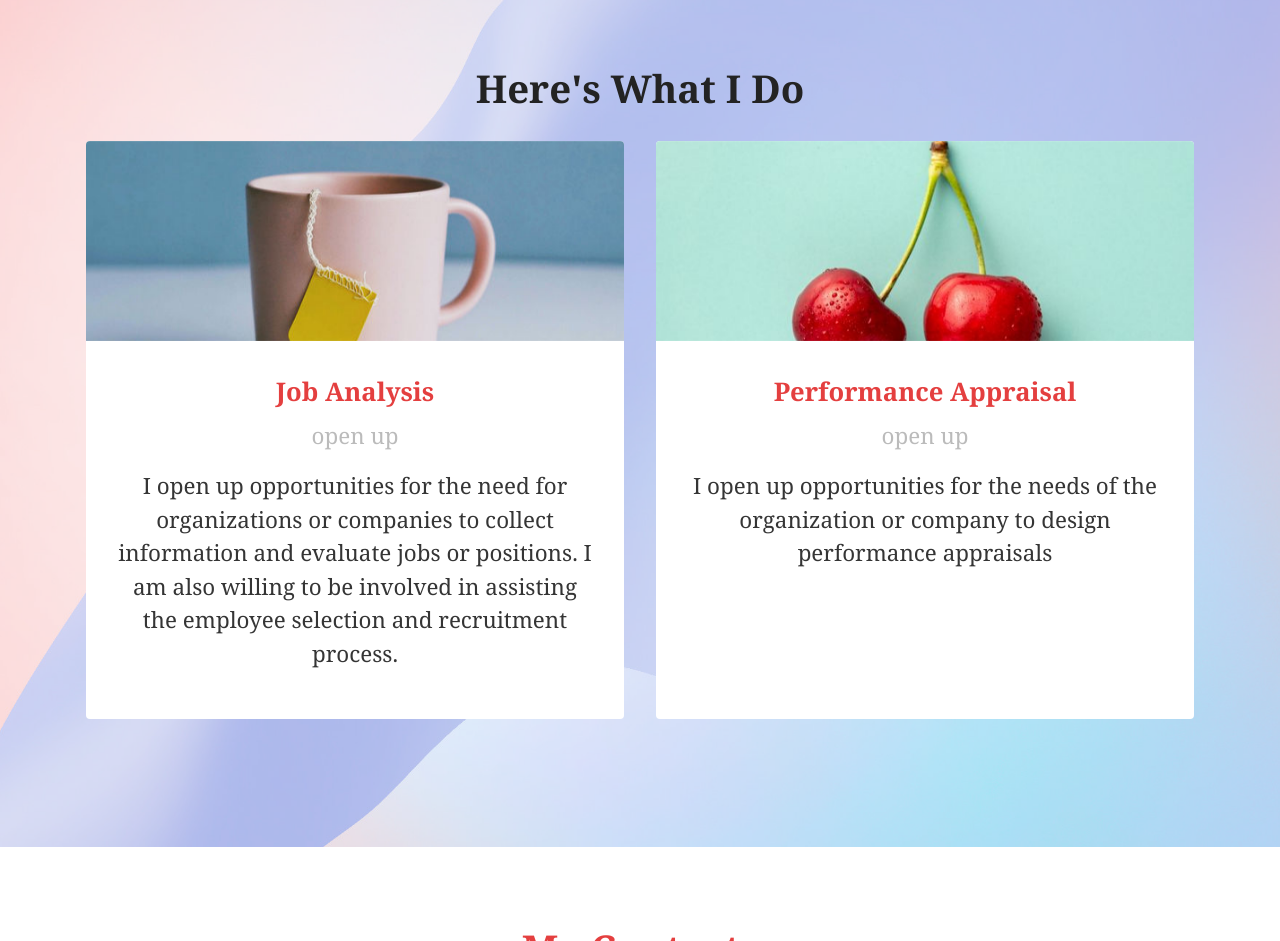
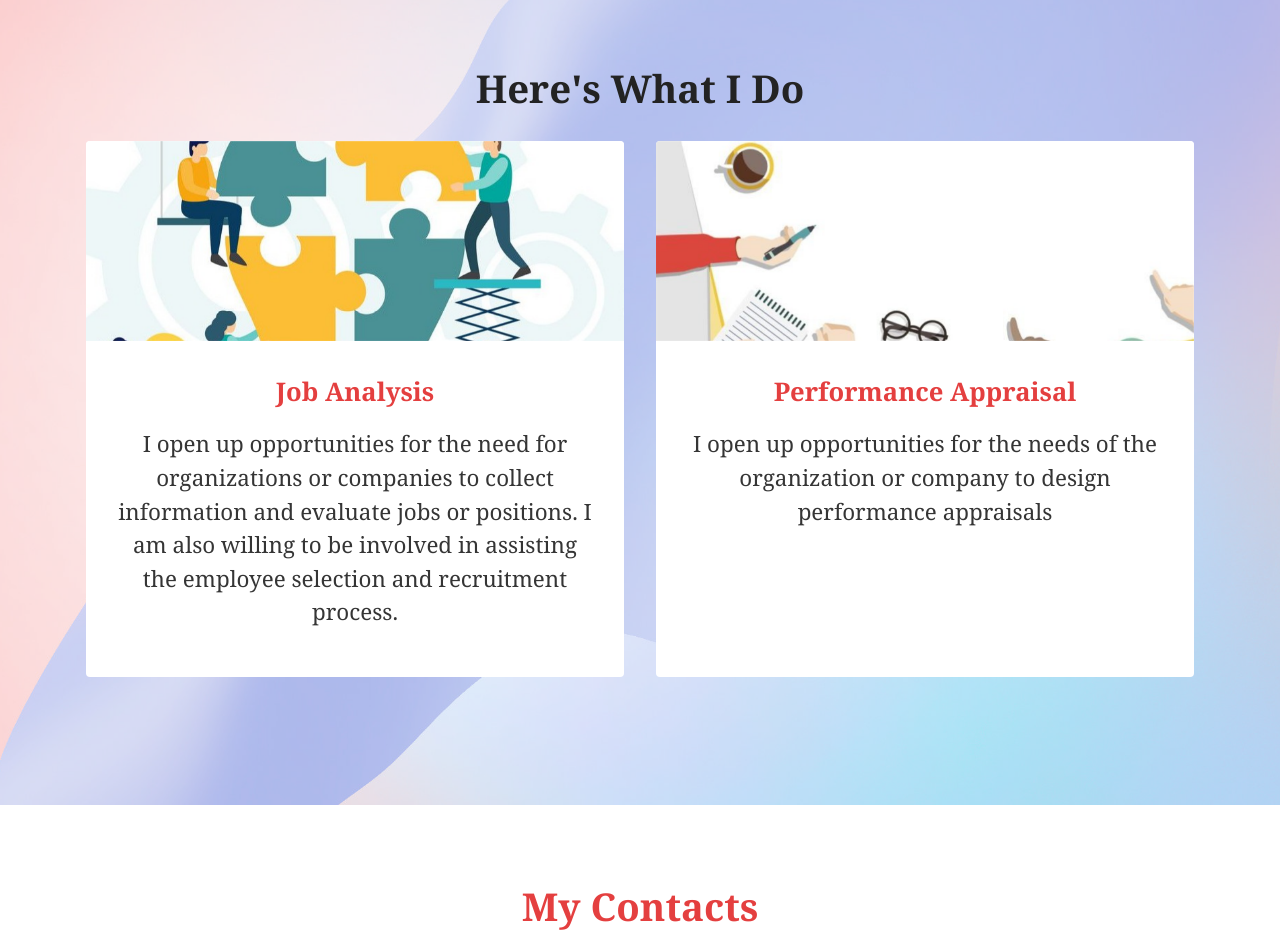
Before and after one commit to MaruthiiSekartaji65/MaruthiiSekartaji65.github.io, a plain HTML site: page index.html in a window 1280 px wide. Shown: the part 1642-2583 px from the top of the page. Drawn offline with Linux system fonts and the light colour scheme; files whose address does not match are found by name.

Commit message:
create github pages

```diff
--- a/assets/images/hashes.json
+++ b/assets/images/hashes.json
@@ -1 +1 @@
-{"q+DBL6Ip/DUrNNhuYzaAOQ==":"mbr.jpg","gsjYRdHRUVZKKoL5D2DVIg==":"mbr.jpeg","Jvd/Hv+E6dzGxsxf1OSMGw==":"mbr-1.jpg","Rkh6VN1geuklqasa+Hps8w==":"mbr-2.jpg","OgtCKla7ZhzAplY/dXMFRQ==":"mbr-3.jpg","7cAX25vTViPzsEpxKtfgnw==":"mbr-4.jpg","Bzg68IuBcRh9sFO8XLZmEQ==":"mbr-5.jpg","3L8x5ialuZVROWzapuz4nA==":"mbr-6.jpg","5Yxz1Ro3xgEvJK27QZYsvA==":"mbr-1.jpeg","orRrDp0O7uYYPUWXMASTrg==":"mbr-2.jpeg","hNnJ/ah4jJ+gnKLIjKCM+Q==":"mbr-3.jpeg","8lvp9ISHPOav0iH8GHzE5A==":"mbr-596x397.jpg","WDvuYA+h4UbAdZRWbv6OIg==":"img-20210227-wa0029.jpeg"}
+{"q+DBL6Ip/DUrNNhuYzaAOQ==":"mbr.jpg","gsjYRdHRUVZKKoL5D2DVIg==":"mbr.jpeg","Jvd/Hv+E6dzGxsxf1OSMGw==":"mbr-1.jpg","Rkh6VN1geuklqasa+Hps8w==":"mbr-2.jpg","OgtCKla7ZhzAplY/dXMFRQ==":"mbr-3.jpg","7cAX25vTViPzsEpxKtfgnw==":"mbr-4.jpg","Bzg68IuBcRh9sFO8XLZmEQ==":"mbr-5.jpg","3L8x5ialuZVROWzapuz4nA==":"mbr-6.jpg","5Yxz1Ro3xgEvJK27QZYsvA==":"mbr-1.jpeg","orRrDp0O7uYYPUWXMASTrg==":"mbr-2.jpeg","hNnJ/ah4jJ+gnKLIjKCM+Q==":"mbr-3.jpeg","8lvp9ISHPOav0iH8GHzE5A==":"mbr-596x397.jpg","WDvuYA+h4UbAdZRWbv6OIg==":"img-20210227-wa0029.jpeg","cgLS5xIiX/eQYTKI6vxRmw==":"teamwork-and-cooperation-brainstorm-and-creative-vector-image-on-vectorstock.jpeg","ugiozD7/e2fAjHvNwAHO/A==":"21-smart-ways-to-get-more-youtube-subscribers-in-2022.jpg","M3hztoUPBsP7fr+EUAp4QQ==":"21-smart-ways-to-get-more-youtube-subscribers-in-2022.jpeg","n2WdQqvn/qGHWjK3smLiNg==":"21-smart-ways-to-get-more-youtube-subscribers-in-2023.jpeg","obKeVKDb6ZP+ujorv3SR9w==":"21-smart-ways-to-get-more-youtube-subscribers-in-2024.jpeg","SON7IvruwJJnEYKWonsnZw==":"21-smart-ways-to-get-more-youtube-subscribers-in-2025.jpeg"}
--- a/index.html
+++ b/index.html
@@ -111,11 +111,11 @@
             <div class="item features-image сol-12 col-md-6 col-lg-6">
                 <div class="item-wrapper">
                     <div class="item-img">
-                        <img src="assets/images/product2.jpg" alt="" title="">
+                        <img src="assets/images/teamwork-and-cooperation-brainstorm-and-creative-vector-image-on-vectorstock.jpeg" alt="" title="">
                     </div>
                     <div class="item-content">
                         <h5 class="item-title mbr-fonts-style display-5"><strong>Job Analysis</strong></h5>
-                        <h6 class="item-subtitle mbr-fonts-style mt-1 display-7">open up</h6>
+                        <h6 class="item-subtitle mbr-fonts-style mt-1 display-7"></h6>
                         <p class="mbr-text mbr-fonts-style mt-3 display-7">I open up opportunities for the need for organizations or companies to collect information and evaluate jobs or positions. I am also willing to be involved in assisting the employee selection and recruitment process.</p>
                     </div>
 
@@ -124,11 +124,11 @@
             <div class="item features-image сol-12 col-md-6 col-lg-6">
                 <div class="item-wrapper">
                     <div class="item-img">
-                        <img src="assets/images/product3.jpg" alt="" title="">
+                        <img src="assets/images/21-smart-ways-to-get-more-youtube-subscribers-in-2025.jpeg" alt="" title="">
                     </div>
                     <div class="item-content">
                         <h5 class="item-title mbr-fonts-style display-5"><strong>Performance Appraisal</strong></h5>
-                        <h6 class="item-subtitle mbr-fonts-style mt-1 display-7">open up</h6>
+                        <h6 class="item-subtitle mbr-fonts-style mt-1 display-7"></h6>
                         <p class="mbr-text mbr-fonts-style mt-3 display-7">I open up opportunities for the needs of the organization or company to design performance appraisals</p>
                     </div>
 
@@ -199,7 +199,7 @@
             </div>
         </div>
     </div>
-</section><section style="background-color: #fff; font-family: -apple-system, BlinkMacSystemFont, 'Segoe UI', 'Roboto', 'Helvetica Neue', Arial, sans-serif; color:#aaa; font-size:12px; padding: 0; align-items: center; display: flex;"><a href="https://mobirise.site/f" style="flex: 1 1; height: 3rem; padding-left: 1rem;"></a><p style="flex: 0 0 auto; margin:0; padding-right:1rem;"><a href="https://mobirise.site/s" style="color:#aaa;">Site</a> was made with Mobirise website themes</p></section><script src="assets/bootstrap/js/bootstrap.bundle.min.js"></script>  <script src="assets/parallax/jarallax.js"></script>  <script src="assets/smoothscroll/smooth-scroll.js"></script>  <script src="assets/ytplayer/index.js"></script>  <script src="assets/dropdown/js/navbar-dropdown.js"></script>  <script src="assets/theme/js/script.js"></script>
+</section><section style="background-color: #fff; font-family: -apple-system, BlinkMacSystemFont, 'Segoe UI', 'Roboto', 'Helvetica Neue', Arial, sans-serif; color:#aaa; font-size:12px; padding: 0; align-items: center; display: flex;"><a href="https://mobirise.site/j" style="flex: 1 1; height: 3rem; padding-left: 1rem;"></a><p style="flex: 0 0 auto; margin:0; padding-right:1rem;"><a href="https://mobirise.site/d" style="color:#aaa;">This page</a> was created with Mobirise</p></section><script src="assets/bootstrap/js/bootstrap.bundle.min.js"></script>  <script src="assets/parallax/jarallax.js"></script>  <script src="assets/smoothscroll/smooth-scroll.js"></script>  <script src="assets/ytplayer/index.js"></script>  <script src="assets/dropdown/js/navbar-dropdown.js"></script>  <script src="assets/theme/js/script.js"></script>
 
 
   <input name="animation" type="hidden">
```
Also changed, not shown: assets/images/21-smart-ways-to-get-more-youtube-subscribers-in-2025.jpeg (added), assets/images/teamwork-and-cooperation-brainstorm-and-creative-vector-image-on-vectorstock.jpeg (added), 1 other file.
